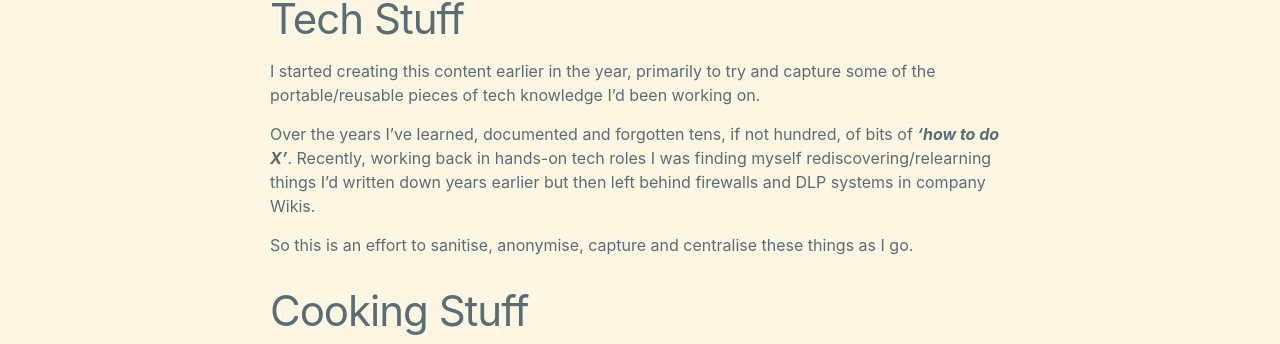
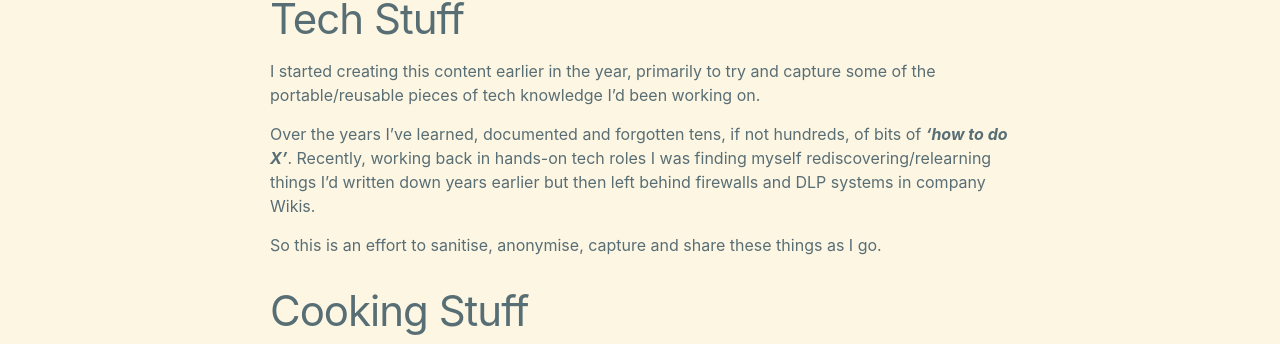
Before and after one commit to wmcdonald404/wmcdonald404.github.io, a Jekyll site: the page built from _pages/about.md, in a window 1280 px wide and 900 px high. Shown: the part 175-519 px from the top of the window. Built offline with Jekyll 4.4.1, drawn with Linux system fonts in a browser that asks for light colours.

Commit message:
Fix small typo in about.md. Add some context for remote devcontainers.

```diff
--- a/_pages/about.md
+++ b/_pages/about.md
@@ -7,9 +7,9 @@ permalink: /about
 # Tech Stuff
 I started creating this content earlier in the year, primarily to try and capture some of the portable/reusable pieces of tech knowledge I'd been working on.
 
-Over the years I've learned, documented and forgotten tens, if not hundred, of bits of ***'how to do X'***. Recently, working back in hands-on tech roles I was finding myself rediscovering/relearning things I'd written down years earlier but then left behind firewalls and DLP systems in company Wikis.
+Over the years I've learned, documented and forgotten tens, if not hundreds, of bits of ***'how to do X'***. Recently, working back in hands-on tech roles I was finding myself rediscovering/relearning things I'd written down years earlier but then left behind firewalls and DLP systems in company Wikis.
 
-So this is an effort to sanitise, anonymise, capture and centralise these things as I go.
+So this is an effort to sanitise, anonymise, capture and share these things as I go.
 
 # Cooking Stuff
 I also like to cook. (And eat, and drink.)
```
Also changed, not shown: _posts/2025-03-16-vscode-remote-devcontainer.md (+3 -3 lines).
